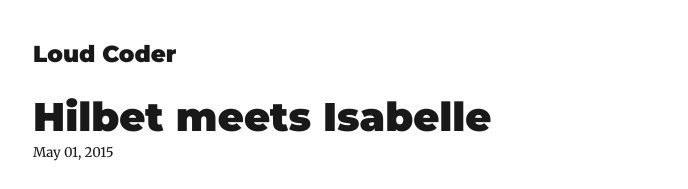
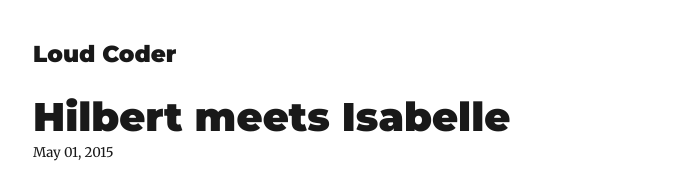
Before and after one commit to DengYiping/blogging, a Gatsby site: page /hilbert-meets-isabelle/ in a window 1280 px wide. Shown: the top 189 px of the page, without its empty margins (292-980 px from the left). Built offline with nearby package versions, Linux system fonts and the light colour scheme; Gatsby itself is replaced by a stand-in of ours; some packages are replaced by stand-ins of ours.

Commit message:
Add description for every blog post

```diff
--- a/content/blog/hilbert-meets-isabelle/index.md
+++ b/content/blog/hilbert-meets-isabelle/index.md
@@ -1,6 +1,7 @@
 ---
-title: Hilbet meets Isabelle
+title: Hilbert meets Isabelle
 date: "2015-05-01T22:12:03.284Z"
+description: The start of Hilbert meets Isabelle project.
 ---
 
 The study of Diophantine equation has always been people's interest. Although such equations are in a very primitive form, finding its solution seems less intuitive, and people, for centuries, strives to formulate the general solution, and no one has yet successfully achieve such a task.
--- a/content/blog/learn-cs-from-scratch--mapreduce/index.md
+++ b/content/blog/learn-cs-from-scratch--mapreduce/index.md
@@ -1,6 +1,7 @@
 ---
 title: Learn CS from scratch -- MapReduce
 date: "2017-05-01T22:12:03.284Z"
+description: Learn about the idea of MapReduce and how to use it to solve simple problem.
 ---
 In functional world, there is C-style for and while loop, and everything is based on recursion. However, sometimes, recursive algorithms can leads to problems in efficiency and readability.
 
--- a/content/blog/react-higher-order-component/index.md
+++ b/content/blog/react-higher-order-component/index.md
@@ -1,6 +1,7 @@
 ---
 title: React higher order components
 date: "2018-01-01"
+description: How to encapsulate state and write pure React components.
 ---
 React’s Higher Order Component brings mixin functionality to the frontend development world.
 
```
